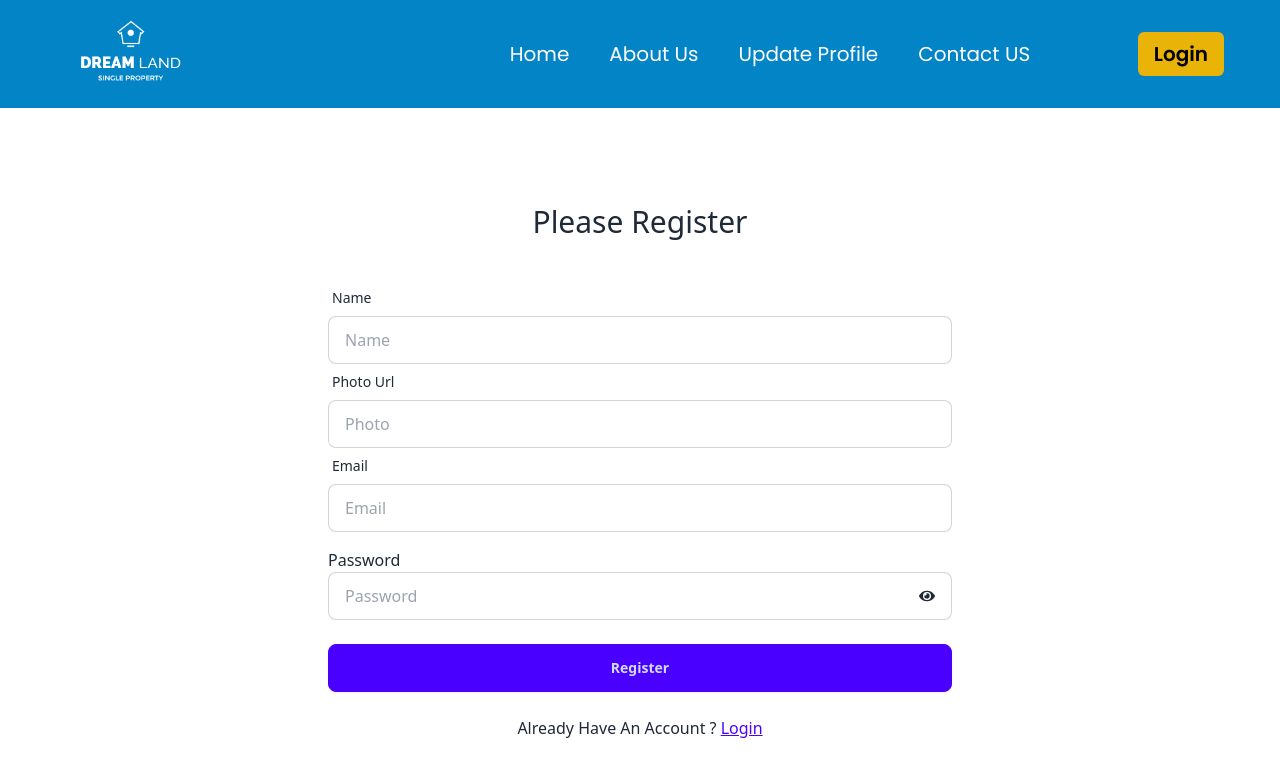
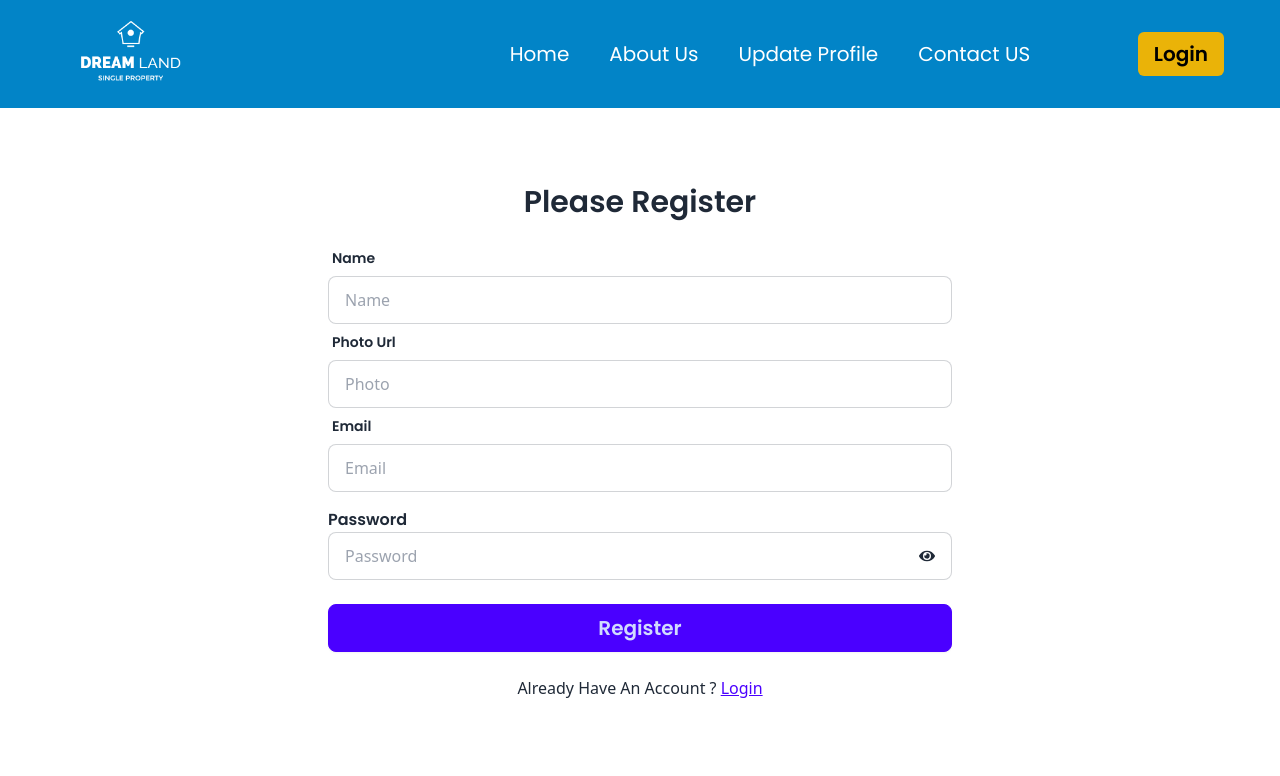
Before and after one commit to Mehebul02/dream-land-property, a React (Vite) app: page /register in a window 1280 px wide. Shown: the top 776 px of the page. Built offline with nearby package versions, Linux system fonts and the light colour scheme.

Commit message:
Firebase Authentication Complited

```diff
--- a/package.json
+++ b/package.json
@@ -16,6 +16,7 @@
     "react": "^18.2.0",
     "react-dom": "^18.2.0",
     "react-hook-form": "^7.51.3",
+    "react-hot-toast": "^2.4.1",
     "react-icons": "^5.0.1",
     "react-router-dom": "^6.22.3",
     "sort-by": "^1.2.0",
--- a/src/pages/shared/register/Register.jsx
+++ b/src/pages/shared/register/Register.jsx
@@ -2,35 +2,52 @@ import { useContext, useState } from "react";
 import { Link } from "react-router-dom";
 import { useForm } from "react-hook-form"
 import { FaEye, FaEyeSlash } from "react-icons/fa";
+import { AuthContext } from "../../../provider/AuthProvider";
+import toast, { Toaster } from 'react-hot-toast';
+
 
 
 const Register = () => {
     const [showPassword,setShowPassword] = useState(false)
+    const [error , setError] =useState()
+  const {createUser} = useContext(AuthContext)
     const {
         register,
         handleSubmit,
         watch,
         formState: { errors },
       } = useForm();
-      const onSubmit= (data) => {
-    //     const {email,password} = data
-    //     createUser(email,password)
-    //    .then(result =>{
-    //     console.log(result.user)
-    //    })
-    //    .catch(error =>{
-    //     console.log(error)
-    //    })
+
+      const onSubmit= (data,e) => {
+    const {email,password} = data;
+   if(password.length < 6){
+    return toast.error('Password should be at least 6 characters!')
+   }
+   if(!/^(?=.*\d)(?=.*[a-z])(?=.*[A-Z]).{8,}$/.test(password)){
+   return toast.error('Please Password  Uppercase and Lowercase ')
+   }
+    createUser(email,password)
+    .then(result =>{
+        console.log(result.user)
+        toast.success('Your Registration Is Successful')
+
+    })
+    .catch(error =>{
+        console.log(error)
+        toast.error('Email-already-in-use!')
+    })
+
     console.log('show data',data)
     }
 
+
   return (
     <div className="p-4">
-      <h1 className="text-3xl text-center my-10">Please Register</h1>
+      <h1 className="text-3xl text-center my-5 font-poppins font-semibold">Please Register</h1>
       <form onSubmit={handleSubmit(onSubmit)} className="md:w-3/4 lg:w-1/2 mx-auto ">
         <div className="form-control">
           <label className="label">
-            <span className="label-text">Name</span>
+            <span className="label-text font-poppins font-semibold">Name</span>
           </label>
           <input
             type="text"
@@ -43,7 +60,7 @@ const Register = () => {
         </div>
         <div className="form-control">
           <label className="label">
-            <span className="label-text">Photo Url</span>
+            <span className="label-text font-poppins font-semibold">Photo Url</span>
           </label>
           <input
             type="text"
@@ -57,7 +74,7 @@ const Register = () => {
         </div>
         <div className="form-control">
           <label className="label">
-            <span className="label-text">Email</span>
+            <span className="label-text font-poppins font-semibold">Email</span>
           </label>
           <input
             type="email"
@@ -83,10 +100,10 @@ const Register = () => {
           /><FaEye className="relative top-1"></FaEye>
 
      {errors.password && <span className="text-red-700">This field is required</span>} */}
-     <h1>Password</h1>
+     <h1 className="font-poppins font-semibold">Password</h1>
 <label className="input input-bordered flex items-center gap-2">
 
-  <input type={showPassword ? 'text':'password'} className="grow " placeholder="Password" />
+  <input type={showPassword ? 'text':'password'} className="grow " placeholder="Password"  {...register("password", { required: true })}/>
   <span>
   <span onClick={()=>setShowPassword(!showPassword)}>
 
@@ -98,7 +115,9 @@ const Register = () => {
 </label>
         </div>
         <div className="form-control mt-6">
-          <button className="btn btn-primary">Register</button>
+          <button className="btn btn-primary font-poppins text-xl">Register</button>
+          <Toaster position="top-right"
+  reverseOrder={false} />
         </div>
       </form>
       <p className="text-center my-6">
--- a/src/provider/AuthProvider.jsx
+++ b/src/provider/AuthProvider.jsx
@@ -2,7 +2,7 @@ import { createUserWithEmailAndPassword } from "firebase/auth";
 import { createContext, useState } from "react";
 import auth from "../firebase/firebase_config";
 
-const AuthContext = createContext(null)
+export const AuthContext = createContext(null)
 const AuthProvider = ({children}) => {
     const createUser =(email,password)=>{
         // const [user,setUser] = useState(null)
@@ -11,7 +11,6 @@ const AuthProvider = ({children}) => {
     const authInfo ={
         // user,
         createUser,
-
 
     }
     return (
```
Also changed, not shown: 1 other file (tests, documents, lock files or other folders).
